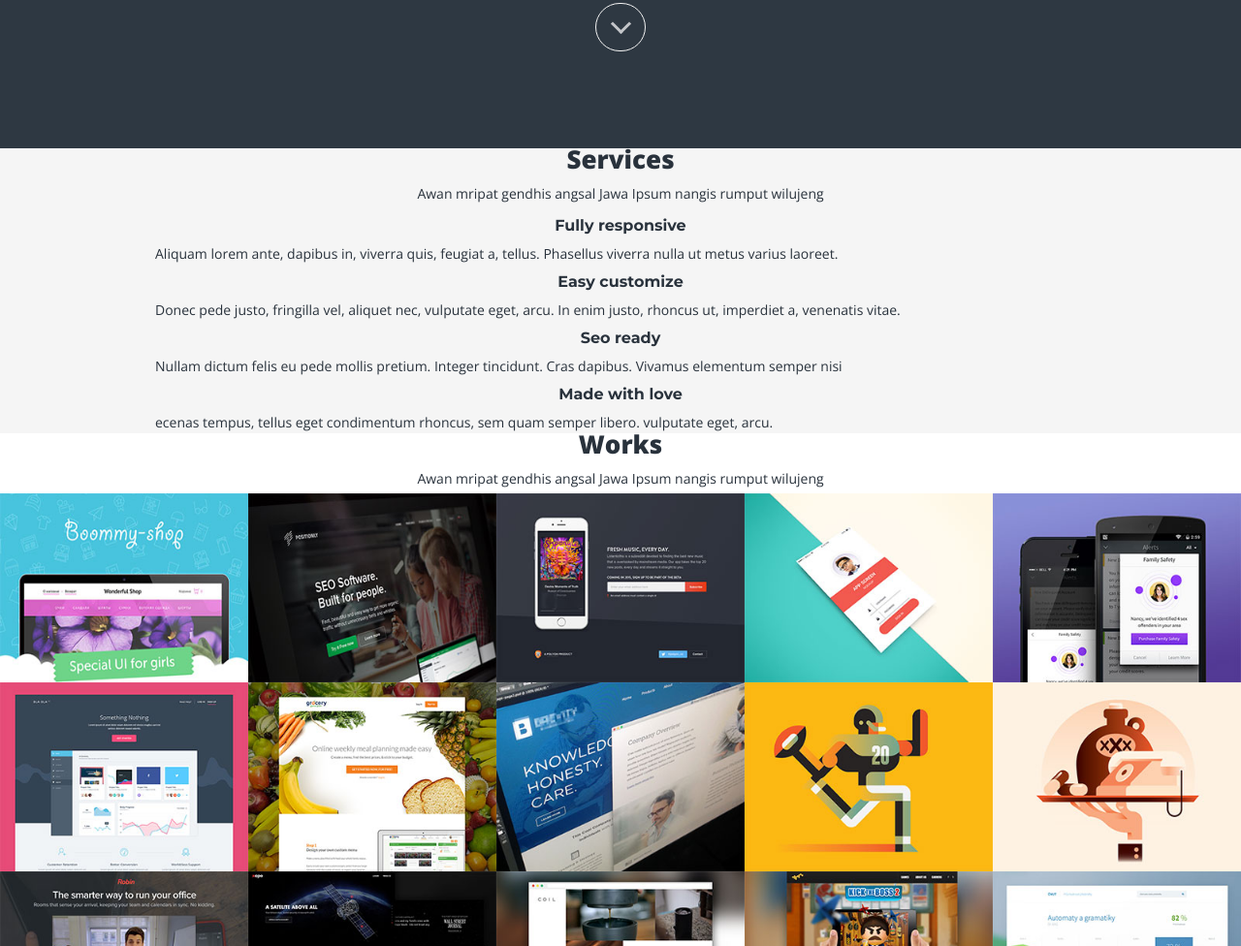
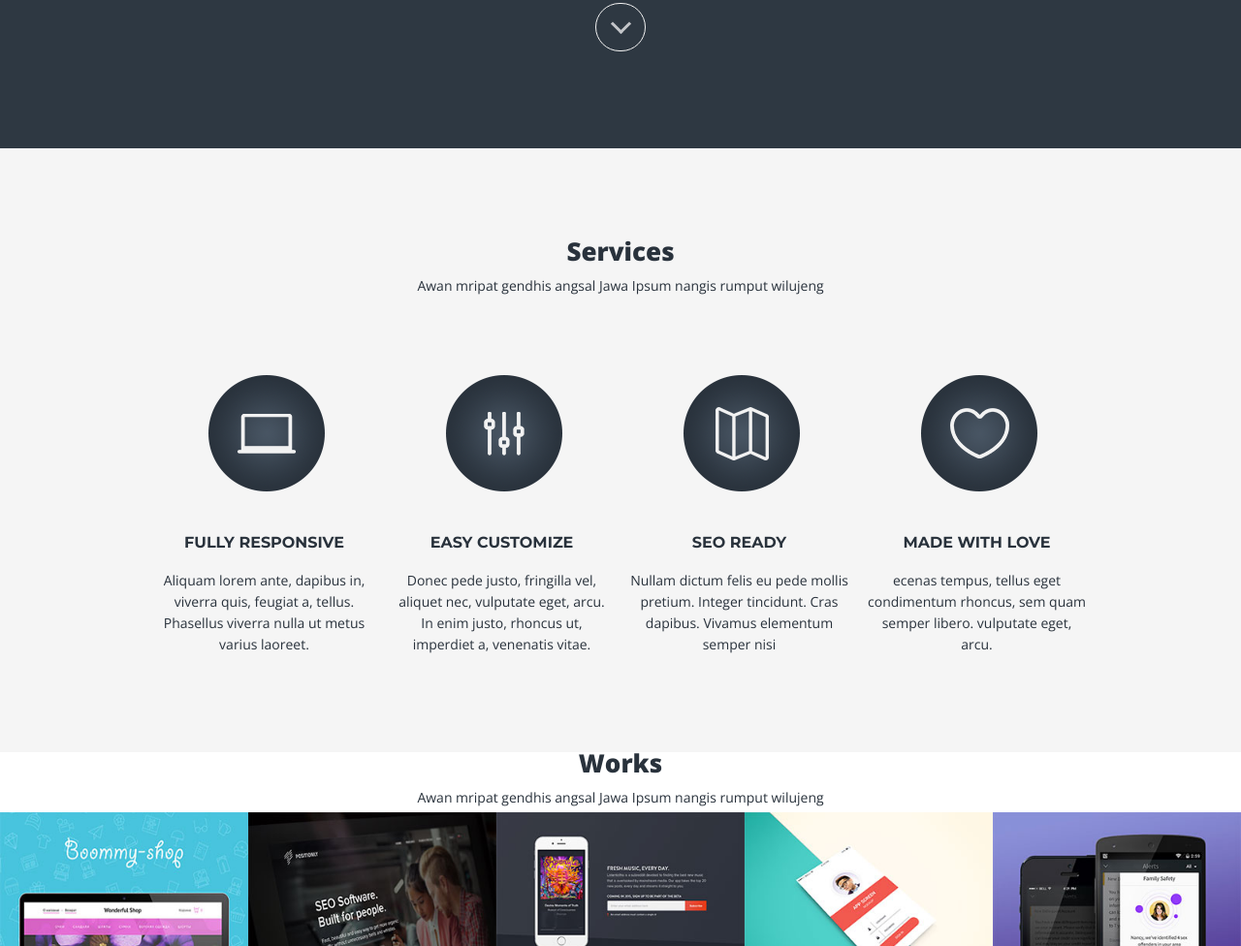
Before and after one commit to Mogrima/Zet, a website: page src/index.html in a window 1280 px wide. Shown: the part 603-1579 px from the top of the page at 97% size. Drawn offline with nearby package versions, Linux system fonts and the light colour scheme; files that its build step writes are made by us from their sources.

Commit message:
Стилизовала полностью секцию services: задала блокам размеры и выстроила по сетке. Добавила вертикальные отступы, вставила иконки через псевдоэлемент. Задала вертикальные отступы загаловку и подписи секции, добавила для этого боксу с заголовком дополнительный класс, чтобы он был элементом

```diff
--- a/src/index.html
+++ b/src/index.html
@@ -68,26 +68,30 @@
 		<h1 class="visually-hidden">Zet</h1>
 		<section class="services">
 			<div class="container">
+				<div class="title-box services__title-box">
 					<h2 class="title">Services</h2>
 					<p class="title__text">Awan mripat gendhis angsal Jawa Ipsum nangis rumput wilujeng</p>
+				</div>
+				<div class="services__list-wrapp">
 					<ul class="services__list">
-					<li class="services__item">
+						<li class="services__item services__item--fully-responsive">
 							<h3 class="services__subtitle">Fully responsive</h3>
 							<p class="services__text">Aliquam lorem ante, dapibus in, viverra quis, feugiat a, tellus. Phasellus viverra nulla ut metus varius laoreet.</p>
 						</li>
-					<li class="services__item">
+						<li class="services__item services__item--easy-customize">
 							<h3 class="services__subtitle">Easy customize</h3>
 							<p class="services__text">Donec pede justo, fringilla vel, aliquet nec, vulputate eget, arcu. In enim justo, rhoncus ut, imperdiet a, venenatis vitae.</p>
 						</li>
-					<li class="services__item">
+						<li class="services__item services__item--seo-ready">
 							<h3 class="services__subtitle">Seo ready</h3>
 							<p class="services__text">Nullam dictum felis eu pede mollis pretium. Integer tincidunt. Cras dapibus. Vivamus elementum semper nisi</p>
 						</li>
-					<li class="services__item">
+						<li class="services__item services__item--love">
 							<h3 class="services__subtitle">Made with love</h3>
 							<p class="services__text">ecenas tempus, tellus eget condimentum rhoncus, sem quam semper libero. vulputate eget, arcu.</p>
 						</li>
 					</ul>
+				</div>
 			</div>
 		</section>
 		<section class="works">
--- a/src/less/blocks/services.less
+++ b/src/less/blocks/services.less
@@ -2,17 +2,76 @@
 	background-color: @bg-grey;
 }
 
+.services__title-box {
+	margin-bottom: 77px;
+	padding-top: 95px;
+}
+
+.services__list-wrapp {
+	margin-left: -20px;
+	padding-bottom: 100px;
+}
+
 .services__list {
+	display: flex;
+	flex-wrap: wrap;
 	.set-ul();
+}
+
+.services__item {
+	position: relative;
+	width: 225px;
+	margin-left: 20px;
+	padding-top: 155px;
+	text-align: center;
+	&::before {
+		content: "";
+
+		position: absolute;
+		top: 0;
+		right: 50px;
+
+		width: 120px;
+		height: 120px;
+
+		background-repeat: no-repeat;
+	}
+
+	&--fully-responsive {
+		&::before {
+			background-image: url("../img/services1.png");
+		}
+	}
+
+	&--easy-customize {
+		&::before {
+
+			background-image: url("../img/feature2.png");
+		}
+	}
+
+	&--seo-ready {
+		&::before {
+			background-image: url("../img/services3.png");
+		}
+	}
+
+	&--love {
+		&::before {
+			background-image: url("../img/services4.png");
+		}
+	}
 }
 
 .services__subtitle {
 	.set();
+	margin-bottom: 10px;
 	font-family: @ff-subtitle, sans-serif;
 	font-size: 16px;
 	font-weight: 700;
 	line-height: 36px;
 	text-align: center;
+	text-transform: uppercase;
 }
 
 .services__text {
```
Also changed, not shown: dist/css/style.css, dist/index.html. Lines whose indentation alone changed are shown as unchanged.
